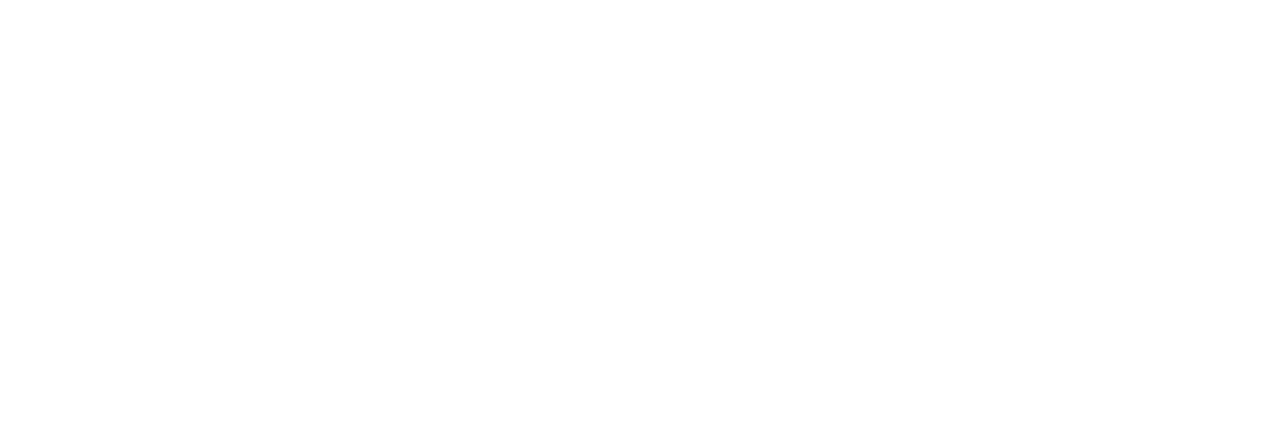
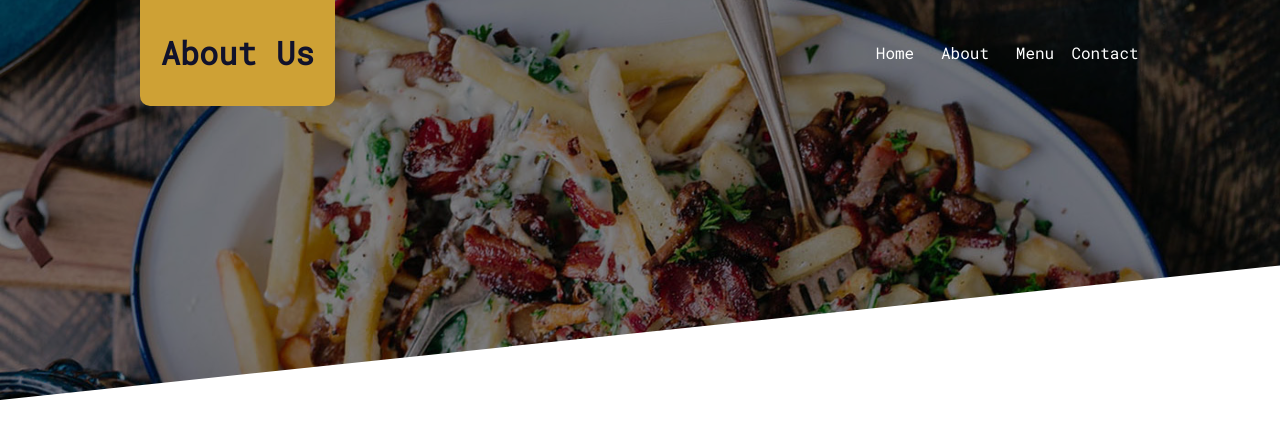
Before and after one commit to rpliszka1987/htmlPracticeSite, a plain HTML site: page about.html in a window 1280 px wide. Drawn offline with Linux system fonts and the light colour scheme.

Commit message:
Added skewed styling to the about page

```diff
--- a/about.html
+++ b/about.html
@@ -5,10 +5,45 @@
     <meta charset="UTF-8">
     <meta name="viewport" content="width=device-width, initial-scale=1.0">
     <meta http-equiv="X-UA-Compatible" content="ie=edge">
-    <title>Document</title>
+    <!-- Stylesheets import -->
+    <link rel="stylesheet" href="styles/common.css" />
+    <link rel="stylesheet" href="styles/navigation.css" />
+
+    <link rel="stylesheet" href="styles/footer.css" />
+    <!-- Font awesome import -->
+    <script src="https://kit.fontawesome.com/3a82e8c4de.js" crossorigin="anonymous"></script>
+    <!-- Google fonts -->
+    <link href="https://fonts.googleapis.com/css?family=Roboto+Mono&display=swap" rel="stylesheet" />
+    <title>About Us</title>
 </head>
 
 <body>
+    <div class="skewed-header">
+        <div class="skewed-bg" style="background-image: url('images/backgrounds/about-us.jpg')"></div>
+
+        <div class="skewed-header-wrapper">
+            <div class="skewed-header-content">
+                <div class="heading-wrapper">
+                    <h1>About Us</h1>
+                </div>
+
+                <div class="nav-links">
+                    <div class="link">
+                        <a href="index.html">Home</a>
+                    </div>
+                    <div class="link">
+                        <a href="about.html">About</a>
+                    </div>
+                    <div class="link">
+                        <a href="#">Menu</a>
+                    </div>
+                    <div class="link">
+                        <a href="#">Contact</a>
+                    </div>
+                </div>
+            </div>
+        </div>
+    </div>
 
 </body>
 
--- a/styles/common.css
+++ b/styles/common.css
@@ -4,3 +4,49 @@ body {
     margin: 0px;
     font-family: 'Roboto Mono', monospace;
 }
+
+/* Skewed Header  */
+.skewed-header {
+    position: relative;
+    height: 400px;
+    overflow: hidden;
+}
+
+.skewed-header>.skewed-bg {
+    position: absolute;
+    top: 0;
+    bottom: 0;
+    right: 0;
+    left: 0;
+    height: 100%;
+    width: 100%;
+    background-repeat: no-repeat;
+    background-size: 100%;
+    transform: skewY(-6deg);
+    transform-origin: top left;
+    filter: brightness(50%);
+}
+
+.skewed-header>.skewed-header-wrapper {
+    position: absolute;
+    display: flex;
+    justify-content: center;
+    width: 100vw;
+}
+
+.skewed-header>.skewed-header-wrapper>.skewed-header-content {
+    display: flex;
+    width: 1000px;
+    justify-content: space-between;
+    align-items: center;
+}
+
+.skewed-header>.skewed-header-wrapper>.skewed-header-content>.heading-wrapper {
+    background-color: #cea135;
+    color: #11122b;
+    width: 175px;
+    text-align: center;
+    padding: 10px;
+    border-bottom-left-radius: 10px;
+    border-bottom-right-radius: 10px;
+}
```
Also changed, not shown: images/backgrounds/about-us.jpg (added).
